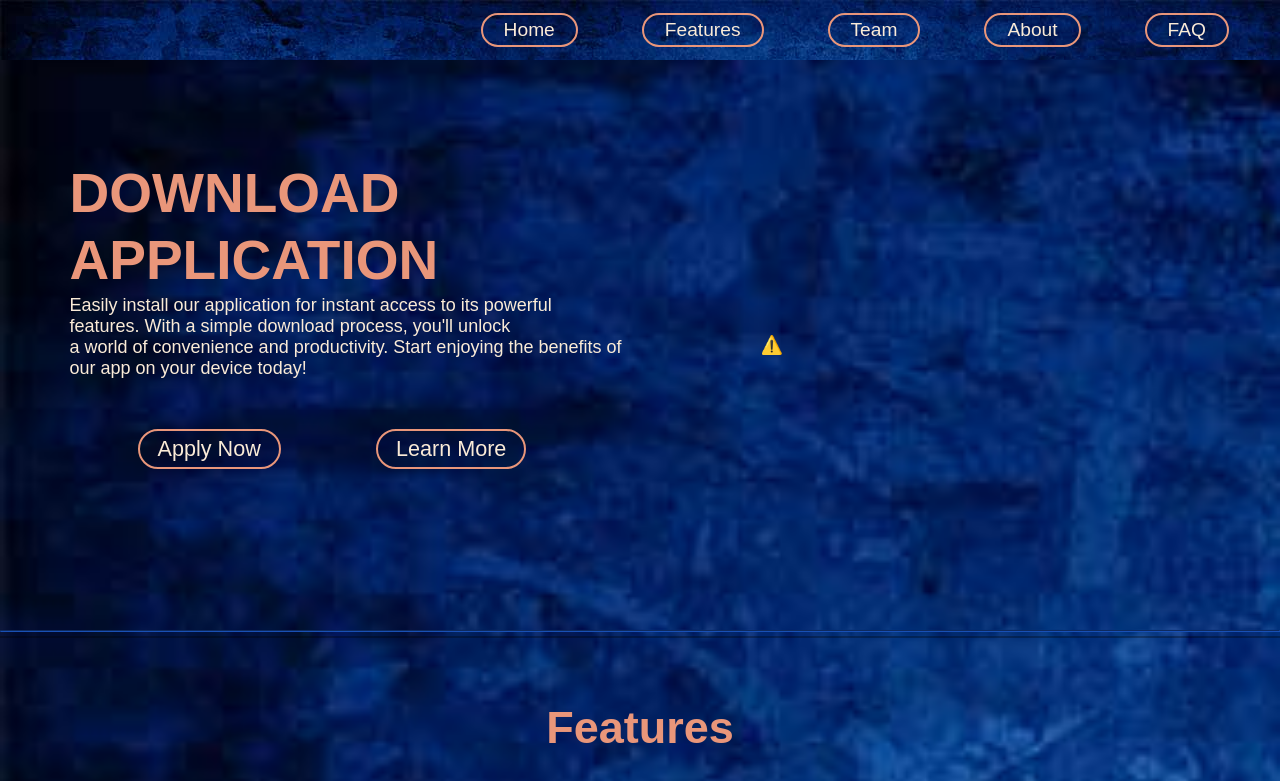
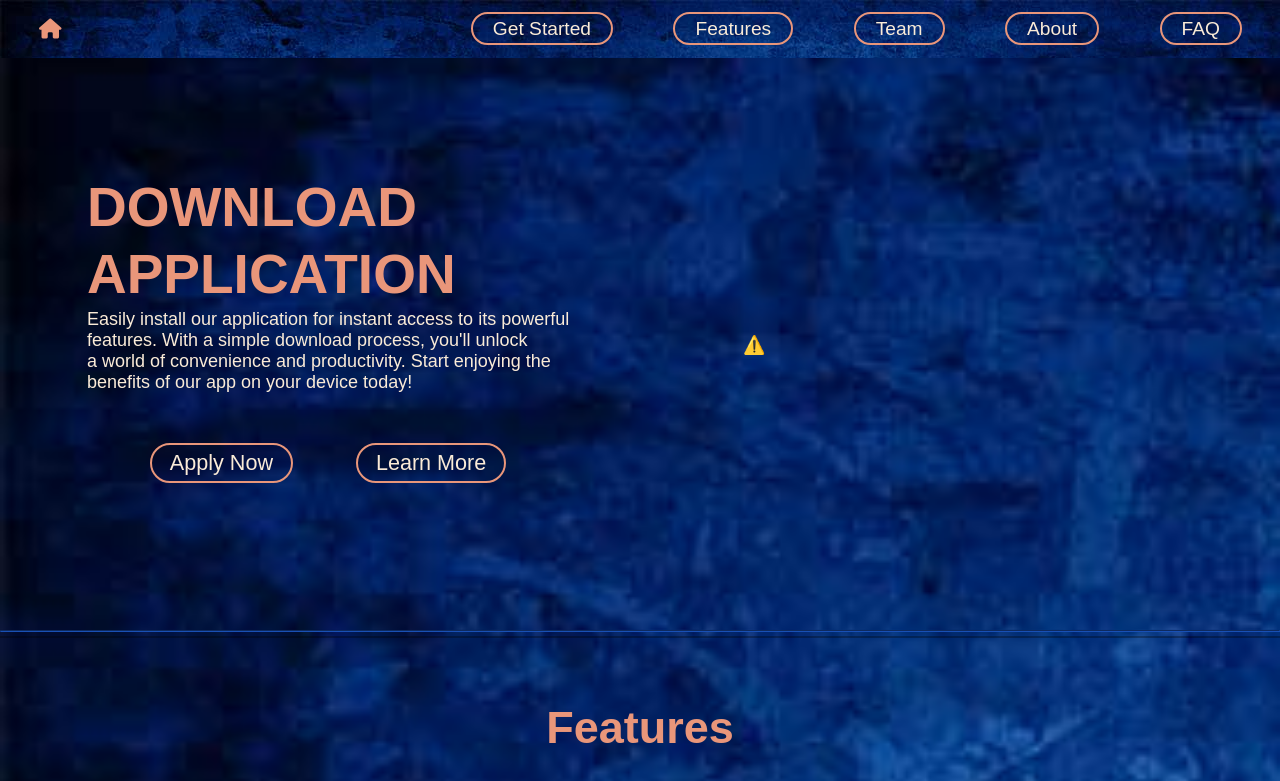
Before and after one commit to Mayank-singh-01/OCTANET_APRIL, a plain HTML site: page landing-page/index.html in a window 1280 px wide. Shown: the top 781 px of the page. Drawn offline with nearby package versions, Linux system fonts and the light colour scheme; no server answers.

Commit message:
done with mobile responsiveness

```diff
--- a/landing-page/index.css
+++ b/landing-page/index.css
@@ -10,20 +10,28 @@ body {
       background-repeat: no-repeat;
 }
                /* navigation bar */
-.navbar{
+#home{
+   margin-left: 21px;
+}
+#mynev{
    display: flex;
    align-items: center;
-   justify-content: end;
+   justify-content: space-between;
    position: fixed;
-   z-index: 5;
-   padding: 13px;
+   z-index: 50;
+   padding: 18px;
    background-image: url(../image/one.jpg);
    width: 100%;
 }
+@media screen and (max-width: 600px) {
+   .navbar {
+      display: none;
+   }
+}
  .navbar a{
    text-decoration: none;
-   padding: 4px 21px;
-   margin-right: 4rem;
+   padding: 4px 20px;
+   margin-right: 3.5rem;
    font-size:larger;
    font-weight: 500;
    border: 2px solid darksalmon;
@@ -43,6 +51,9 @@ body {
    justify-content: space-around;
    font-size: large;
 }
+.info{
+   margin-top: 10px;
+}
 .info p{
    color: darksalmon;
    font-weight: 600;
@@ -57,7 +68,6 @@ body {
    justify-content: space-evenly;
 }
 .button a{
-   margin-right: 27px;
    text-decoration: none;
    padding: 5px 18px;
    font-size: larger;
@@ -106,6 +116,11 @@ body {
    border-color:rgb(25, 80, 180);
    box-shadow: 0 6px 0 rgba(0, 0, 0, 0.3);
 }
+@media screen and (max-width: 600px) {
+ #first-hr{
+      display: none;
+   }
+}
                /* my team  */
 #myteam{
    padding: 62px 0;
@@ -122,12 +137,16 @@ body {
    background-image: url(../image/one.jpg);
    border-radius: 35px;
    padding: 20px;
-   font-size: x-large;
+   font-size: 1.5rem;
+   font-weight: 600;
    margin: 27px 53px;
 }
 .person:hover{
    background-image: url(../image/three.webp);
    transition: 160ms ease-in-out 0.1s;
+}
+.person:hover p{
+   color: rgb(235, 62, 4);
 }
 .person p{
    padding-top: 10px;
@@ -169,6 +188,7 @@ h2{
 }
 .details{
    font-size: large;
+   padding-top: 17px;
 }
 .details a{
    text-decoration: none;
--- a/landing-page/index.html
+++ b/landing-page/index.html
@@ -11,8 +11,13 @@
 <body>
                          <!-- navigation bar  -->
    <nav id="mynev">
+      <div id="home">
+         <a href="#herosec">
+            <i class="fa-solid fa-house fa-lg" style="color: darksalmon;"></i>
+         </a>
+      </div>
       <div class="navbar">
-         <a href="#mynev">Home</a>
+         <a href="#herosec">Get Started</a>
          <a href="#myfeature">Features</a>
          <a href="#myteam">Team</a>
          <a href="#about">About</a>
@@ -21,7 +26,7 @@
    </nav>
 
                           <!-- hero section  -->
-   <div class="hero">
+   <div id="herosec" class="hero">
       <!-- details  -->
       <div class="details">
          <div class="info">
@@ -29,8 +34,8 @@
             <p>application</p>
             <pre>Easily install our application for instant access to its powerful</pre>
             <pre>features. With a simple download process, you'll unlock</pre>
-            <pre>a world of convenience and productivity. Start enjoying the benefits of</pre>
-            <pre>our app on your device today!</pre>
+            <pre>a world of convenience and productivity. Start enjoying the</pre>
+            <pre>benefits of our app on your device today!</pre>
             <div class="button">
                <a href="#">Apply Now</a>
                <a href="#">Learn More</a>
@@ -45,8 +50,6 @@
    </div>
    <hr id="first-hr">
                         <!-- features section -->
-
-
    <div id="myfeature">
       <h2>features</h2>
       <div id="Features">
```
